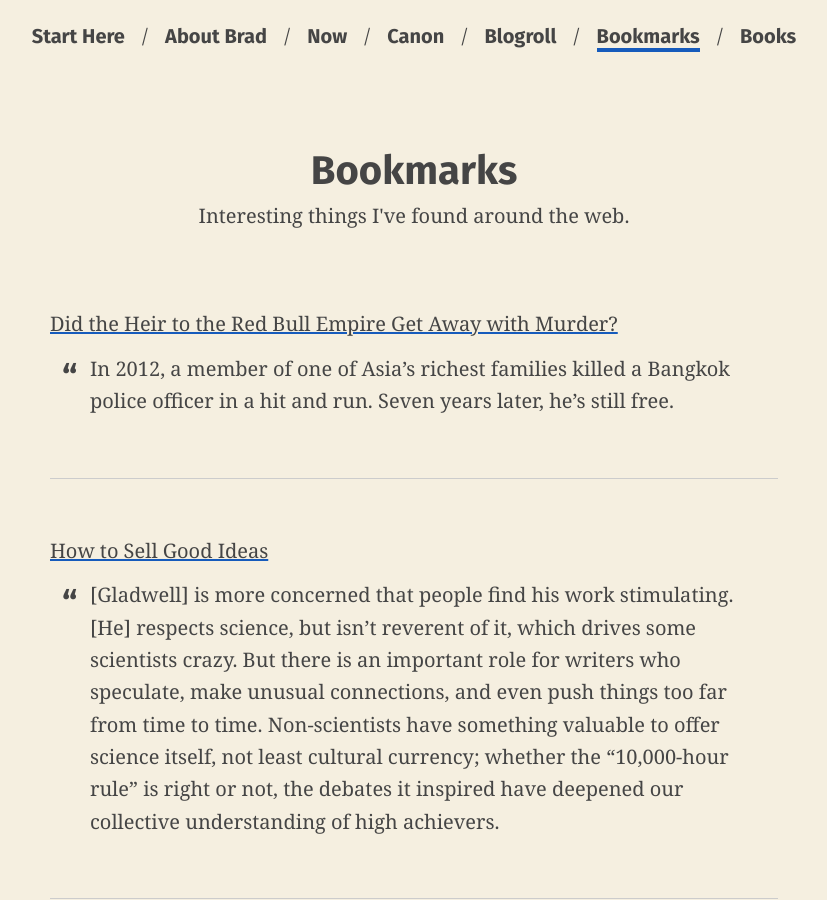
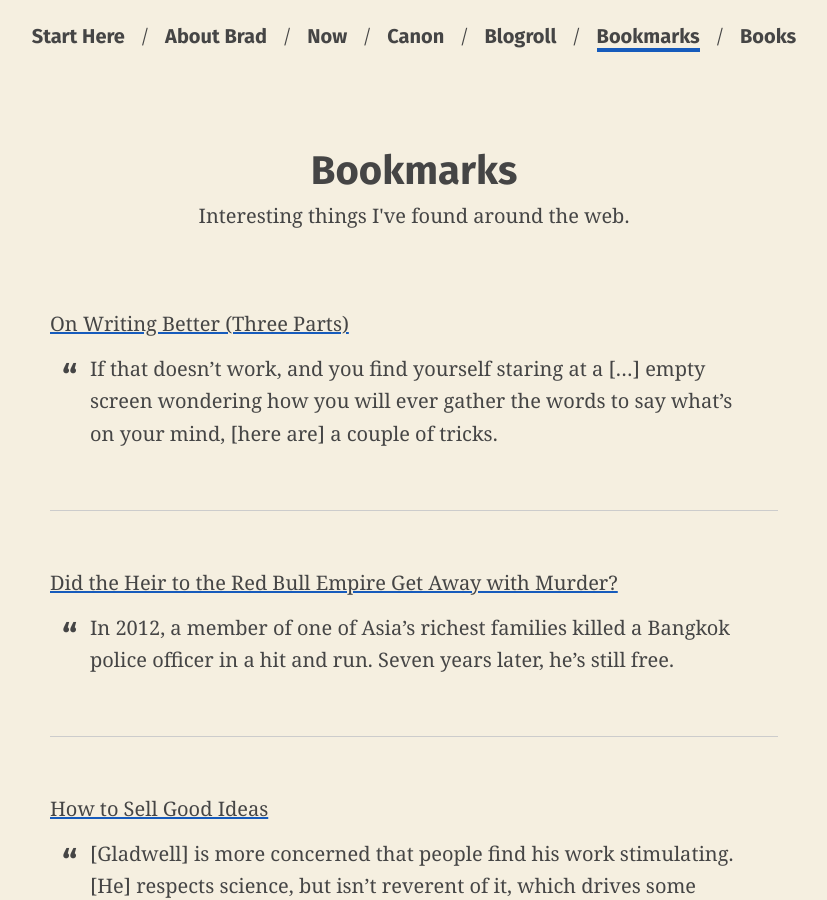
Before and after one commit to bradonomics/bradonomics.com, a Jekyll site: the page built from _pages/bookmarks.html, in a window 1280 px wide and 900 px high. Shown: the whole window, without its empty margins (226-1053 px from the left). Built offline with Jekyll 4.4.1, drawn with Linux system fonts in a browser that asks for light colours.

Commit message:
New bookmark

```diff
--- a/_data/bookmarks.yml
+++ b/_data/bookmarks.yml
@@ -2,6 +2,11 @@
   quote: |
   link:
   tags: []
+- title: On Writing Better (Three Parts)
+  quote: |
+    If that doesn't work, and you find yourself staring at a [...] empty screen wondering how you will ever gather the words to say what's on your mind, [here are] a couple of tricks.
+  link: https://jasonzweig.com/on-writing-better-part-1/
+  tags: ['Writing']
 - title: Did the Heir to the Red Bull Empire Get Away with Murder?
   quote: |
     In 2012, a member of one of Asia's richest families killed a Bangkok police officer in a hit and run. Seven years later, he's still free.
```
